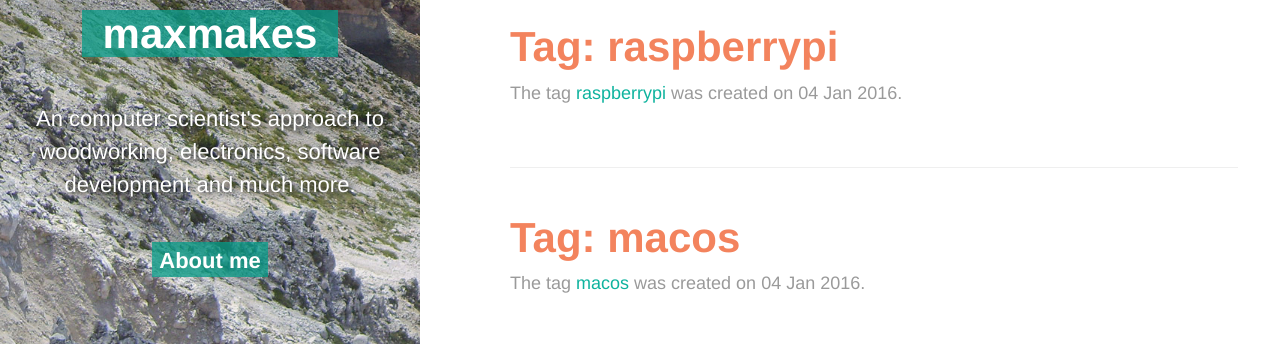
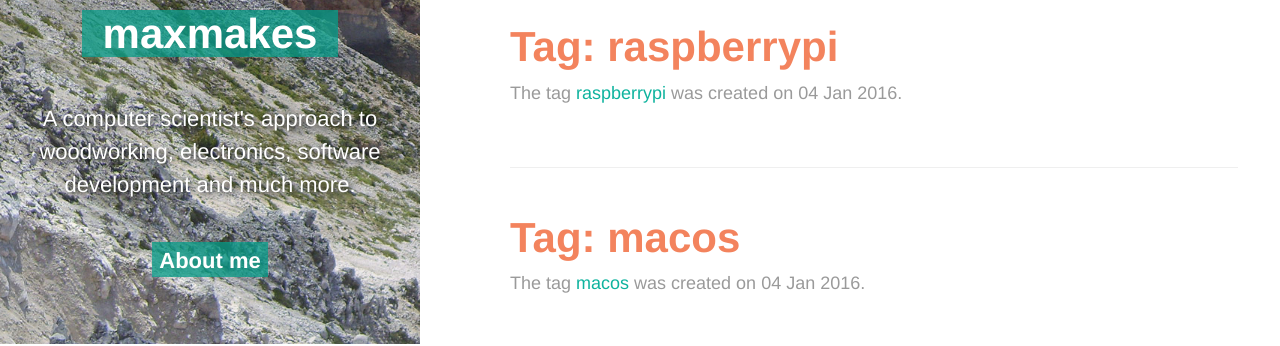
Before and after one commit to maxstrauch/maxstrauch.github.io, a Jekyll site: the page built from index.html, in a window 1280 px wide. Shown: the part 556-902 px from the top of the page. Built offline with Jekyll 4.4.1, drawn with Linux system fonts in a browser that asks for light colours; the list of posts is cut into pages by our own code.

Commit message:
Spellig fix

```diff
--- a/_config.yml
+++ b/_config.yml
@@ -1,7 +1,7 @@
 # Site settings
 title: "maxmakes"
 description: >
-  An computer scientist's approach to woodworking, electronics,
+  A computer scientist's approach to woodworking, electronics,
   software development and much more.
 baseurl: ""
 url: "http://localhost:4000"
```
Also changed, not shown: README.md, 1 other file.
